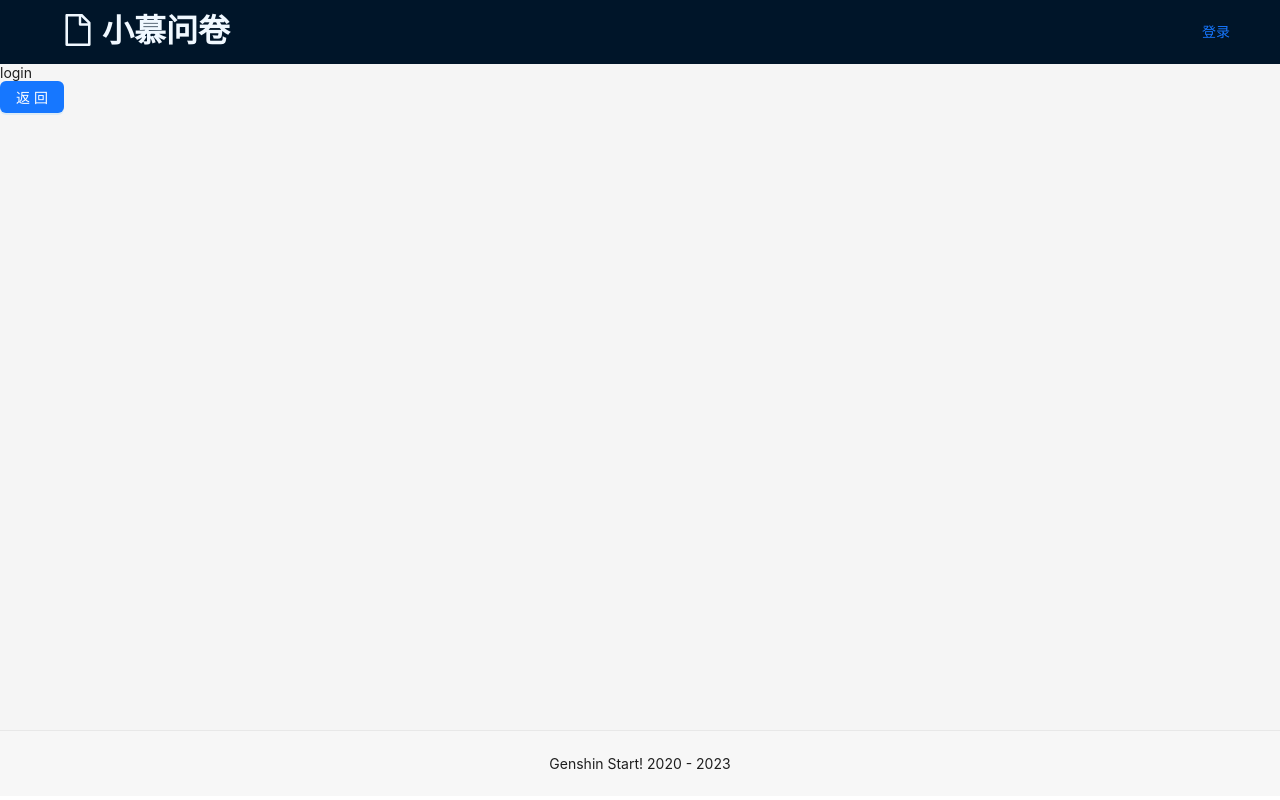
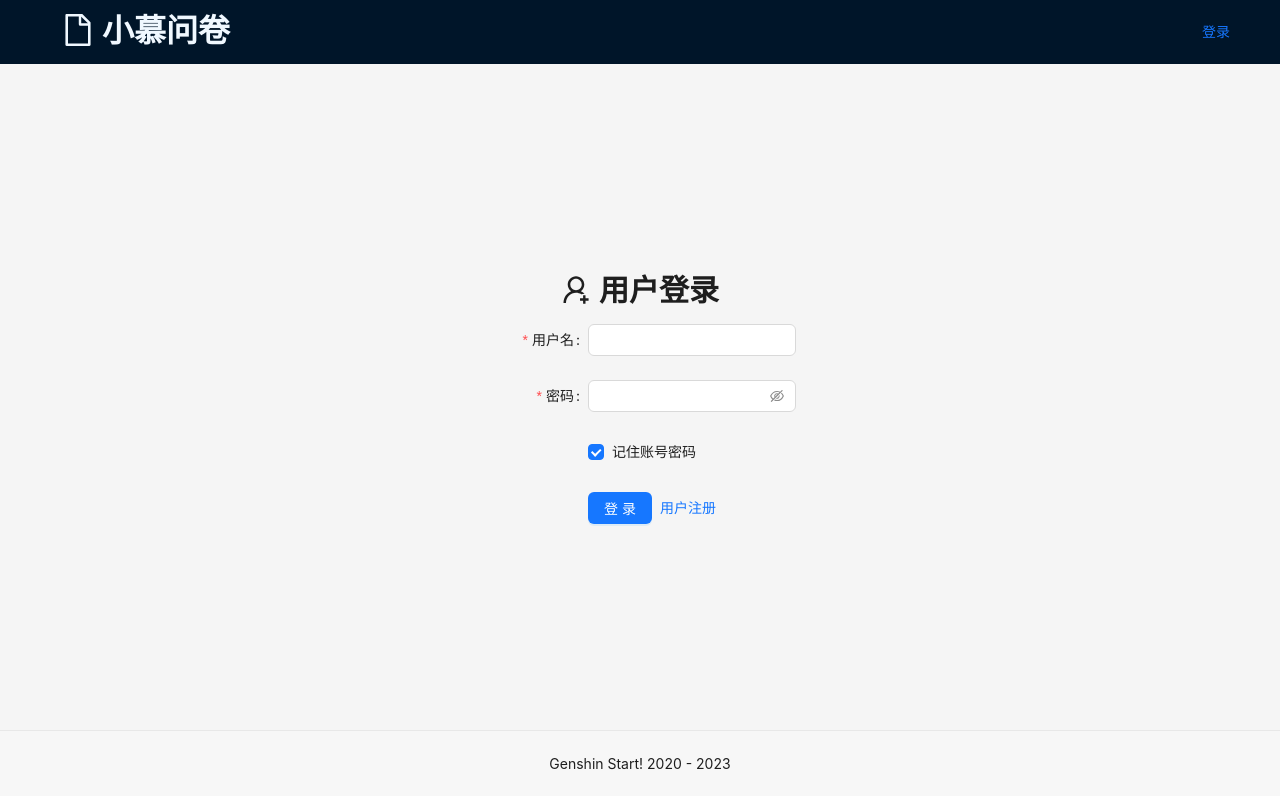
Before and after one commit to Attiybom/question-demo-react, a React (Create React App) app: page /login in a window 1280 px wide. Built offline with nearby package versions, Linux system fonts and the light colour scheme.

Commit message:
study react demo

```diff
--- a/package.json
+++ b/package.json
@@ -9,6 +9,7 @@
     "@testing-library/user-event": "^13.5.0",
     "ahooks": "^3.7.8",
     "antd": "^5.8.5",
+    "axios": "^1.5.0",
     "react": "^18.2.0",
     "react-dom": "^18.2.0",
     "react-router-dom": "^6.15.0",
--- /dev/null
+++ b/src/components/ListSearch.jsx
@@ -0,0 +1,49 @@
+import { Input } from "antd";
+import { useState, useEffect } from "react";
+import { LIST_SEARCH_PAPAM_KEY } from "../constant/index";
+import { useNavigate, useLocation, useSearchParams } from "react-router-dom";
+
+const { Search } = Input;
+
+export default function ListSearch() {
+  const nav = useNavigate();
+
+  const { pathname } = useLocation();
+
+  const [keyword, setKeyword] = useState("");
+
+  const [searchParams] = useSearchParams();
+
+  useEffect(() => {
+    const newVal = searchParams.get(LIST_SEARCH_PAPAM_KEY) || "";
+    setKeyword(newVal);
+  }, [searchParams]);
+
+  const handleChange = (e) => {
+    const value = e.target.value;
+    setKeyword(value);
+    // console.info("e", value);
+  };
+
+  const onSearch = (value) => {
+    // console.info("clickSearch");
+    nav({
+      pathname,
+      search: `${LIST_SEARCH_PAPAM_KEY}=${value}`,
+    });
+  };
+
+  return (
+    <>
+      <Search
+        placeholder="请输入关键字"
+        allowClear
+        size="large"
+        style={{ width: "260px" }}
+        value={keyword}
+        onChange={handleChange}
+        onSearch={onSearch}
+      />
+    </>
+  );
+}
--- /dev/null
+++ b/src/constant/index.js
@@ -0,0 +1,6 @@
+/**
+ * @description
+ * @author coderwjh
+ */
+
+export const LIST_SEARCH_PAPAM_KEY = 'keyword'
--- a/src/pages/Login.jsx
+++ b/src/pages/Login.jsx
@@ -1,15 +1,127 @@
-import { useNavigate } from "react-router-dom";
-import { Button } from "antd";
+import { Space, Typography } from "antd";
+import styles from "./Login.module.scss";
+import { UserAddOutlined } from "@ant-design/icons";
+import { Button, Checkbox, Form, Input } from "antd";
+import { Link } from "react-router-dom";
+import { useEffect } from "react";
 
 export default function Login() {
-  const nav = useNavigate();
+  const { Title } = Typography;
+
+  const USERNAME_KEY = "username";
+  const PASSWORD_KEY = "password";
+
+  function rememberInfo(username, password) {
+    localStorage.setItem(USERNAME_KEY, username);
+    localStorage.setItem(PASSWORD_KEY, password);
+  }
+
+  function deleteInfoFromStorage() {
+    localStorage.removeItem(USERNAME_KEY);
+    localStorage.removeItem(PASSWORD_KEY);
+  }
+
+  function getInfoFromStorage() {
+    return {
+      username: localStorage.getItem(USERNAME_KEY),
+      password: localStorage.getItem(PASSWORD_KEY),
+    };
+  }
+
+  const [form] = Form.useForm();
+
+  // 设置默认信息
+  useEffect(() => {
+    const { username, password } = getInfoFromStorage();
+    form.setFieldsValue({ username, password });
+  });
+
+  // 提交
+  const onFinish = (values) => {
+    console.log("Success:", values);
+    const { username, password, remember } = values || {};
+
+    if (remember) {
+      rememberInfo(username, password);
+    } else {
+      deleteInfoFromStorage();
+    }
+  };
 
   return (
-    <div>
-      <div>login</div>
-      <Button type="primary" onClick={() => nav(-1)}>
-        返回
-      </Button>
+    <div className={styles.container}>
+      <div>
+        <Space>
+          <Title level={2}>
+            <UserAddOutlined />
+          </Title>
+          <Title level={2}>用户登录</Title>
+        </Space>
+      </div>
+
+      <div>
+        <Form
+          labelCol={{ span: 8 }}
+          wrapperCol={{
+            span: 16,
+          }}
+          onFinish={onFinish}
+          initialValues={{ remember: true }}
+          form={form}
+        >
+          <Form.Item
+            label="用户名"
+            name="username"
+            rules={[
+              { required: true, message: "请输入用户名" },
+              {
+                type: "string",
+                min: 5,
+                max: 20,
+                message: "字符长度在5-20之间",
+              },
+              {
+                pattern: /^\w+$/,
+                message: "用户名只能是字母数字下划线组合",
+              },
+            ]}
+          >
+            <Input />
+          </Form.Item>
+          <Form.Item
+            label="密码"
+            name="password"
+            rules={[{ required: true, message: "请输入密码" }]}
+          >
+            <Input.Password />
+          </Form.Item>
+
+          <Form.Item
+            name="remember"
+            valuePropName="checked"
+            wrapperCol={{
+              offset: 8,
+              span: 16,
+            }}
+          >
+            <Checkbox>记住账号密码</Checkbox>
+          </Form.Item>
+
+          <Form.Item
+            wrapperCol={{
+              offset: 8,
+              span: 16,
+            }}
+          >
+            <Space>
+              <Button type="primary" htmlType="submit">
+                登录
+              </Button>
+              <Link to="/register">用户注册</Link>
+            </Space>
+          </Form.Item>
+        </Form>
+      </div>
     </div>
   );
 }
--- /dev/null
+++ b/src/pages/Login.module.scss
@@ -0,0 +1,7 @@
+.container {
+  height: calc(100vh - 64px - 70px);
+  display: flex;
+  flex-direction: column;
+  align-items: center;
+  justify-content: center;
+}
--- a/src/pages/Register.jsx
+++ b/src/pages/Register.jsx
@@ -1,3 +1,99 @@
+import { Space, Typography } from "antd";
+import styles from "./Register.module.scss";
+import { UserAddOutlined } from "@ant-design/icons";
+import { Button, Checkbox, Form, Input } from "antd";
+import { Link } from "react-router-dom";
+
 export default function Register() {
-  return <div>Register</div>;
+  const { Title } = Typography;
+
+  const onFinish = (values) => {
+    console.log("Success:", values);
+  };
+  return (
+    <div className={styles.container}>
+      <div>
+        <Space>
+          <Title level={2}>
+            <UserAddOutlined />
+          </Title>
+          <Title level={2}>注册新用户</Title>
+        </Space>
+      </div>
+      <div>
+        <Form
+          labelCol={{ span: 8 }}
+          wrapperCol={{
+            span: 16,
+          }}
+          onFinish={onFinish}
+        >
+          <Form.Item
+            label="用户名"
+            name="username"
+            rules={[
+              { required: true, message: "请输入用户名" },
+              {
+                type: "string",
+                min: 5,
+                max: 20,
+                message: "字符长度在5-20之间",
+              },
+              {
+                pattern: /^\w+$/,
+                message: "用户名只能是字母数字下划线组合",
+              },
+            ]}
+          >
+            <Input />
+          </Form.Item>
+          <Form.Item
+            label="密码"
+            name="password"
+            rules={[{ required: true, message: "请输入密码" }]}
+          >
+            <Input.Password />
+          </Form.Item>
+
+          {/* 重点 */}
+          <Form.Item
+            label="确认密码"
+            name="confirm"
+            dependencies={["password"]}
+            rules={[
+              { required: true, message: "请再次输入密码" },
+              ({ getFieldValue }) => ({
+                validator(_, value) {
+                  if (!value || getFieldValue("password") === value) {
+                    return Promise.resolve();
+                  } else {
+                    return Promise.reject(new Error("两次密码不一致"));
+                  }
+                },
+              }),
+            ]}
+          >
+            <Input.Password />
+          </Form.Item>
+          <Form.Item label="昵称" name="nickname">
+            <Input />
+          </Form.Item>
+
+          <Form.Item
+            wrapperCol={{
+              offset: 8,
+              span: 16,
+            }}
+          >
+            <Space>
+              <Button type="primary" htmlType="submit">
+                注册
+              </Button>
+              <Link to="/login">账号登录</Link>
+            </Space>
+          </Form.Item>
+        </Form>
+      </div>
+    </div>
+  );
 }
--- /dev/null
+++ b/src/pages/Register.module.scss
@@ -0,0 +1,7 @@
+.container {
+  height: calc(100vh - 64px - 70px);
+  display: flex;
+  flex-direction: column;
+  align-items: center;
+  justify-content: center;
+}
--- a/src/pages/manage/List.jsx
+++ b/src/pages/manage/List.jsx
@@ -4,6 +4,7 @@ import QuestionCard from "../../components/QuestionCard";
 // import { useSearchParams } from "react-router-dom";
 import { useTitle } from "ahooks";
 import { Typography } from "antd";
+import ListSearch from "../../components/ListSearch";
 
 const rawData = [
   {
@@ -55,7 +56,9 @@ export default function List() {
         <div className={styles.left}>
           <Title level={3}>我的问卷</Title>
         </div>
-        <div className={styles.right}>（搜索）</div>
+        <div className={styles.right}>
+          <ListSearch></ListSearch>
+        </div>
       </div>
       <div className={styles.content}>
         {dataList.length &&
--- a/src/pages/manage/Star.jsx
+++ b/src/pages/manage/Star.jsx
@@ -3,6 +3,7 @@ import styles from "./common.module.scss";
 import QuestionCard from "../../components/QuestionCard";
 import { useTitle } from "ahooks";
 import { Typography, Empty } from "antd";
+import ListSearch from "../../components/ListSearch";
 
 const rawData = [
   {
@@ -31,8 +32,6 @@ const rawData = [
   },
 ];
 
-
-
 export default function Star() {
   useTitle("小慕问卷-星标问卷");
   const [dataList, setDataList] = useState(rawData);
@@ -44,7 +43,10 @@ export default function Star() {
         <div className={styles.left}>
           <Title level={3}>星标问卷</Title>
         </div>
-        <div className={styles.right}>（搜索）</div>
+        <div className={styles.right}>
+          {" "}
+          <ListSearch></ListSearch>
+        </div>
       </div>
       <div className={styles.content}>
         {!dataList.length && <Empty />}
--- a/src/pages/manage/Trash.jsx
+++ b/src/pages/manage/Trash.jsx
@@ -12,6 +12,7 @@ import {
   Popconfirm,
   Modal,
 } from "antd";
+import ListSearch from "../../components/ListSearch";
 
 const rawData = [
   {
@@ -121,7 +122,9 @@ export default function Trash() {
         <div className={styles.left}>
           <Title level={3}>回收站</Title>
         </div>
-        <div className={styles.right}>（搜索）</div>
+        <div className={styles.right}>
+          <ListSearch></ListSearch>
+        </div>
       </div>
       <div className={styles.content}>
         {!dataList.length && <Empty />}
```
Also changed, not shown: 1 other file (tests, documents, lock files or other folders).
